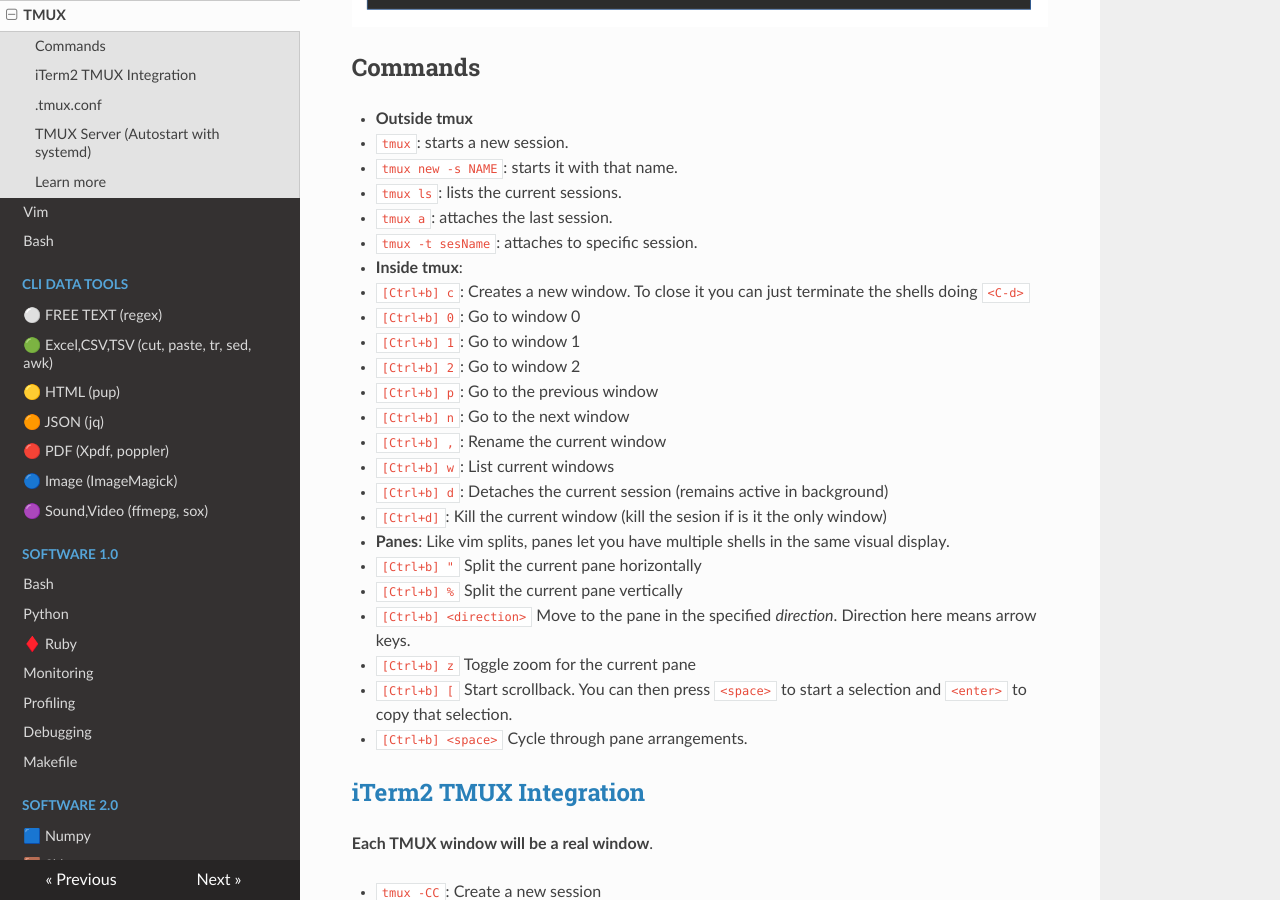
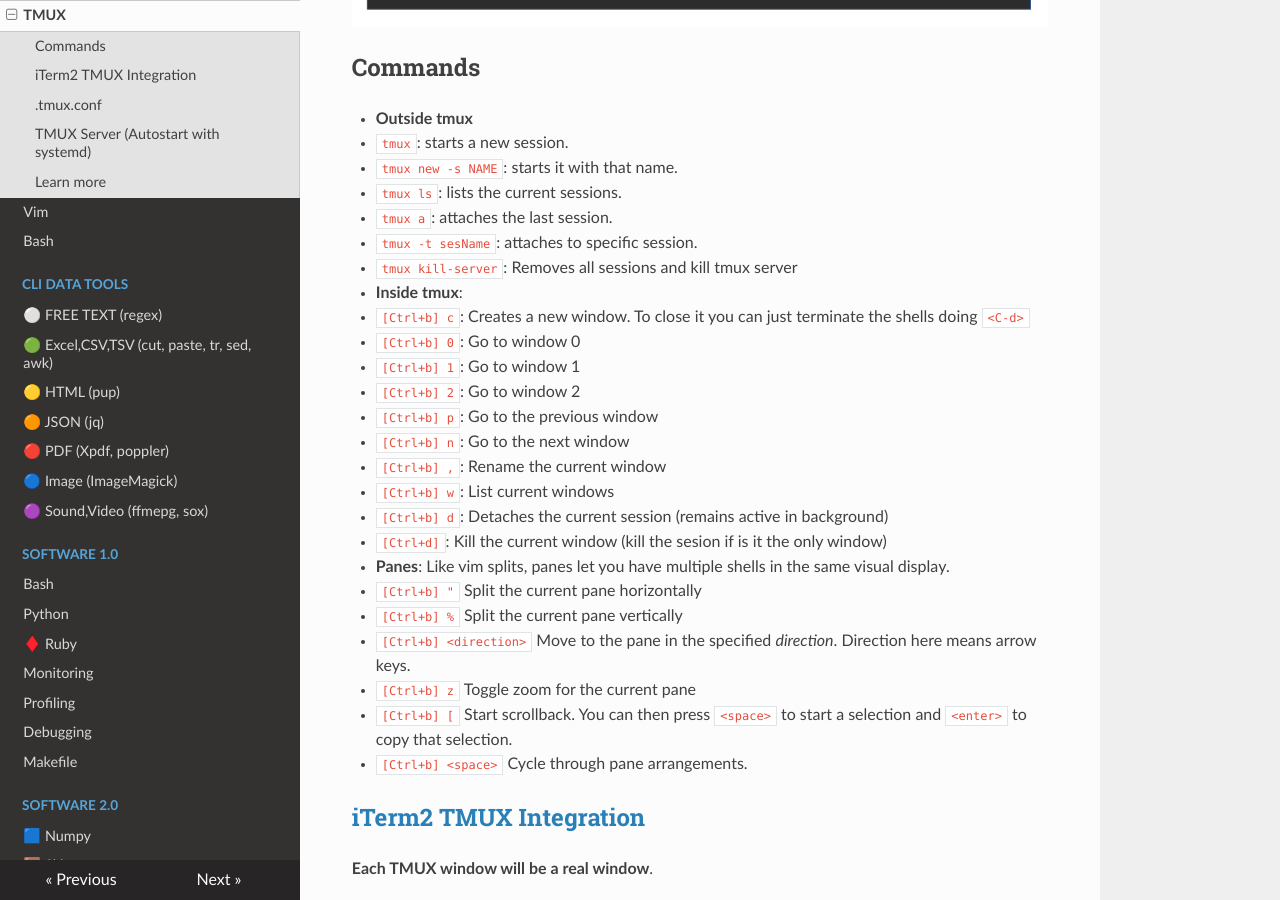
Before and after one commit to javiabellan/biblia, an MkDocs documentation site: the page built from docs/tools/tmux.md, in a window 1280 px wide and 900 px high, scrolled down 648 px. Built offline with MkDocs 1.6.1, drawn with Linux system fonts in a browser that asks for light colours; nearby versions of some CDN libraries.

Commit message:
tmux kill-server

```diff
--- a/docs/tools/tmux.md
+++ b/docs/tools/tmux.md
@@ -16,6 +16,7 @@ The most popular terminal multiplexer these days is [`tmux`](https://www.man7.or
   - `tmux ls`: lists the current sessions.
   - `tmux a`: attaches the last session.
   - `tmux -t sesName`: attaches to specific session.
+  - `tmux kill-server`: Removes all sessions and kill tmux server
 - **Inside tmux**:
   - `[Ctrl+b] c`: Creates a new window. To close it you can just terminate the shells doing `<C-d>`
   - `[Ctrl+b] 0`: Go to window 0
```
